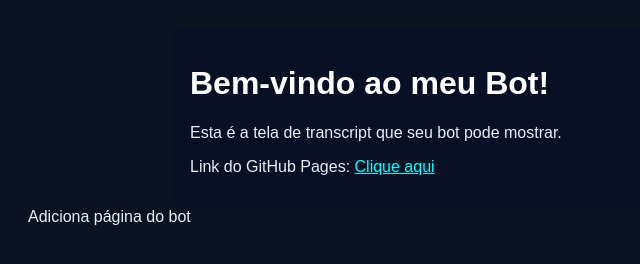
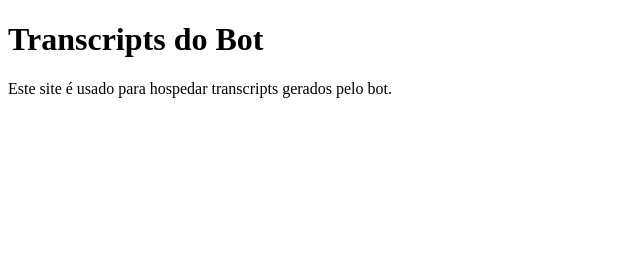
Before and after one commit to Pastelpop10/Bot-Up-Roleplay-Transcript, a plain HTML site: page index.html in a window 1280 px wide. Shown: the whole page, without its empty margins (0-640 px from the left). Drawn offline with Linux system fonts and the light colour scheme.

Commit message:
Test front end

```diff
--- a/index.html
+++ b/index.html
@@ -1,21 +1,7 @@
 <!DOCTYPE html>
-<html lang="pt-br">
-<head>
-<meta charset="UTF-8">
-<title>Transcript do Bot</title>
-<style>
-body { font-family: Arial; background: #0b1220; color: #e6eef8; padding: 20px; }
-.panel { max-width: 900px; margin: auto; background: #071025; padding: 16px; border-radius: 10px; }
-h1 { color: #ffffff; }
-a { color: #00ffff; }
-</style>
-</head>
+<html>
 <body>
-<div class="panel">
-<h1>Bem-vindo ao meu Bot!</h1>
-<p>Esta é a tela de transcript que seu bot pode mostrar.</p>
-<p>Link do GitHub Pages: <a href="https://pastelpop10.github.io/Bot-Up-Roleplay-Transcript/">Clique aqui</a></p>
-</div>
+<h1>Transcripts do Bot</h1>
+<p>Este site é usado para hospedar transcripts gerados pelo bot.</p>
 </body>
 </html>
-Adiciona página do bot
```
